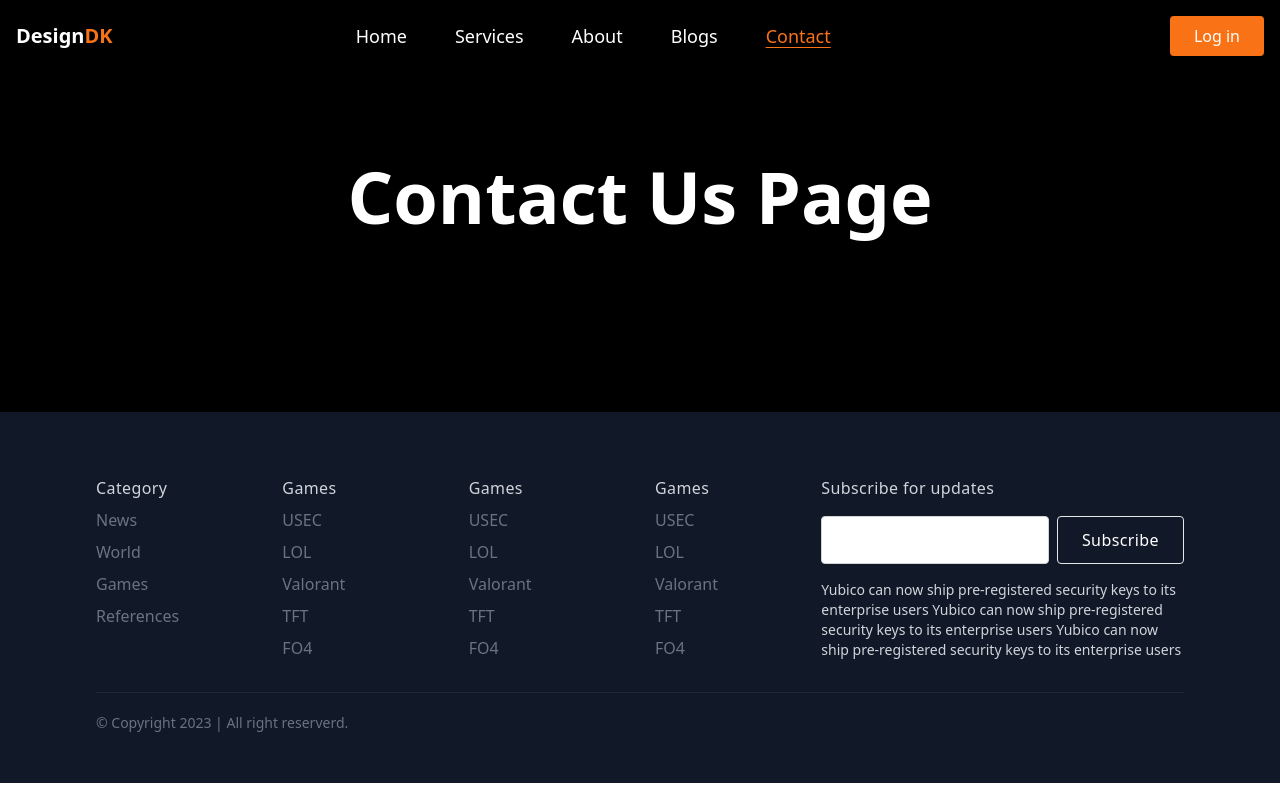
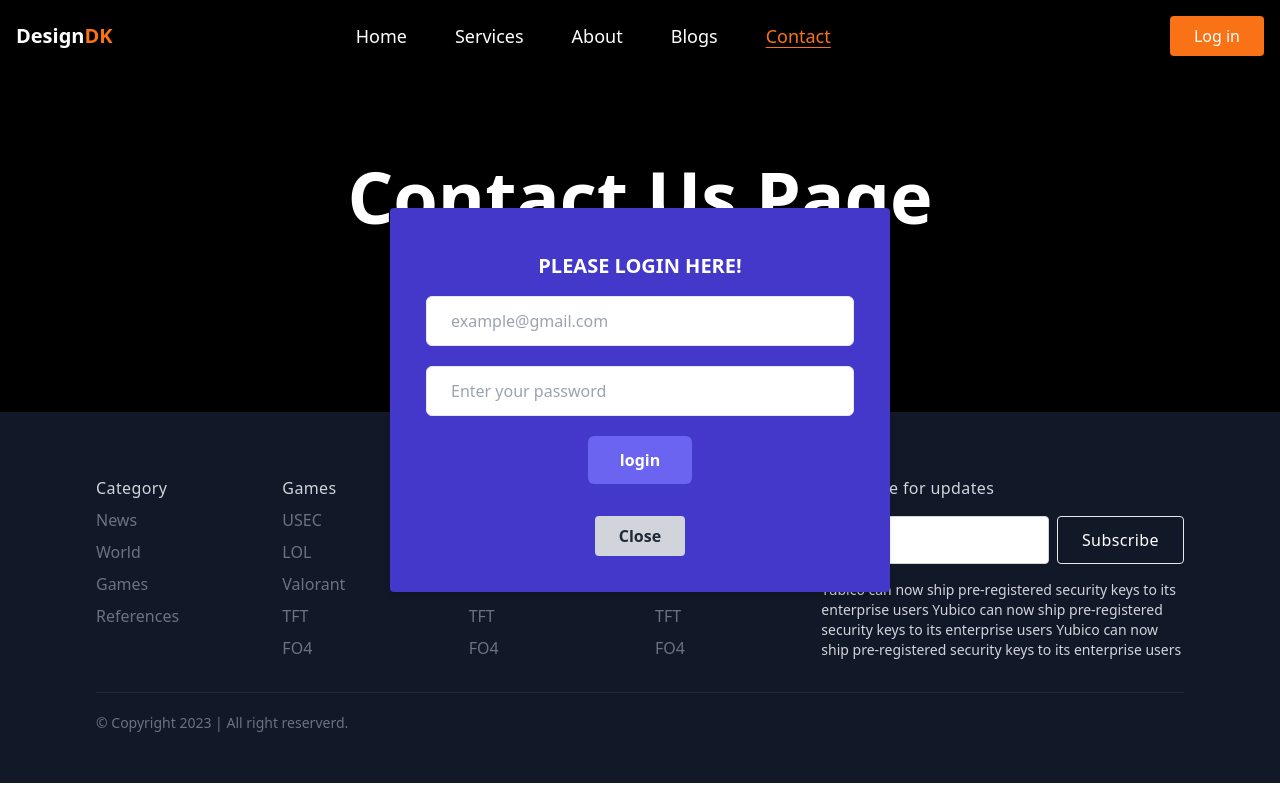
Before and after one commit to Danny2725/USEC-BLog, a React (Vite) app in the folder react-project-blog/: page /contact in a window 1280 px wide. Both pictures are taken after a click on the button "Log in". Built offline with nearby package versions, Linux system fonts and the light colour scheme; some icons are missing.

Commit message:
done single page

```diff
--- /dev/null
+++ b/react-project-blog/src/Page/SingleBlog.jsx
@@ -0,0 +1,41 @@
+import { useLoaderData } from "react-router-dom"
+import { FaUser } from "react-icons/fa";
+import { FaClock } from "react-icons/fa";
+import SideBar from "../conponents/SideBar";
+
+const SingleBlog = () => {
+    const data = useLoaderData();
+    // eslint-disable-next-line no-unused-vars
+    const {title, image ,category,author,published_date,reading_time,content} = data[0];
+  return (
+    <div>
+        <div className="py-40 bg-black text-center text-white px-4">
+      <h2 className="text-5xl lg:text-7xl leading-snug font-bold mb-5"> SingleBlog</h2>
+      </div>
+
+      {/* Blog details */}
+      <div className="max-w-7xl mx-auto my-12 flex flex-col md:flex-row gap-12 pl-8">
+        <div className="lg:w-3/4 mx-auto">
+            <div>
+                <img src={image} alt="" className="w-full mx-auto rounded "/>
+            </div>
+            <h2 className="text-3xl mt-8 font-bold mb-4 text-blue-500 cursor-pointer">{title}</h2>
+            <p className="mb-3 text-gray-600"> <FaUser className="inline-flex items-center mr-2"/> {author} | {published_date}</p>
+            <p className="mb-3 text-gray-600"> <FaClock className="inline-flex items-center mr-2"/>{reading_time}</p>
+            <p className="text-base text-gray-500 mb-6">{content}</p>
+            <div className="text-base text-gray-500 mb-6">
+                <p>Tuyển thủ Faker - Lee Sang-hyeok, người Hàn Quốc, đã trở thành một biểu tượng trong thế giới của tựa game Liên Minh Huyền Thoại (League of Legends). Anh được coi là một trong những người chơi giỏi nhất và nổi tiếng nhất trong lịch sử của tựa game này.</p> <br/>
+                <p>Sinh ra vào ngày 7 tháng 5 năm 1996, Faker bắt đầu tham gia vào thế giới của Liên Minh Huyền Thoại từ khi còn rất trẻ. Anh đã nhanh chóng nổi tiếng với việc chơi tuyệt vời và khả năng thích nghi linh hoạt trong trò chơi. Tài năng xuất sắc của anh đã giúp anh trở thành người chơi hàng đầu trong lĩnh vực này, đồng thời đặt nền móng cho sự nghiệp vô địch của mình.</p> <br/>
+                <p>Một trong những điểm đặc biệt của Faker là khả năng thích nghi và đọc hiểu trò chơi một cách nhanh chóng và chính xác. Anh không chỉ giỏi trong việc điều khiển nhân vật của mình một cách xuất sắc mà còn hiểu rõ về cách thức hoạt động của game. Cách anh đọc trận đấu và dự đoán các động tác của đối thủ đã tạo nên sự ấn tượng mạnh mẽ và giúp anh chiến thắng rất nhiều trận đấu quan trọng.</p> <br/>
+                <p>Sự nổi tiếng của Faker không chỉ đến từ kỹ năng chơi game tuyệt vời mà còn từ tính cách khiêm tốn và tâm huyết với việc cống hiến cho cộng đồng game thủ. Anh luôn dành thời gian để tương tác với fan qua các sự kiện, phỏng vấn và stream trực tuyến. Điều này đã tạo nên một mối liên kết mạnh mẽ giữa anh và cộng đồng người hâm mộ.</p><br/>
+            </div>
+        </div>
+        <div className="lg:w-1/2">
+            <SideBar/>
+        </div>
+      </div>
+    </div>
+  )
+}
+
+export default SingleBlog
--- a/react-project-blog/src/conponents/BlogCards.jsx
+++ b/react-project-blog/src/conponents/BlogCards.jsx
@@ -9,7 +9,7 @@ const BlogCards = ({blogs,currentPage,selectCategory,pageSize}) => {
   return (
     <div className='grid  md:grid-cols-3 sm:grid-cols-2 grid-cols-1 gap-8'>
       {
-        filteredBlogs.map((blog) => <Link key={blog.id} className='p-5 shadow-lg rounded cursor-pointer' >
+        filteredBlogs.map((blog) => <Link to={`/blogs/${blog.id}`} key={blog.id} className='p-5 shadow-lg rounded cursor-pointer' >
           <div>
             <img src={blog.image} alt='' className='w-full'/>
             <h3 className='mt-4 mb-2 font-bold hover:text-blue-600 cursor-pointer'>{blog.title}</h3>
--- /dev/null
+++ b/react-project-blog/src/conponents/Modal.jsx
@@ -0,0 +1,44 @@
+/* eslint-disable react/prop-types */
+
+const Modal = ({isOpen,onClose}) => {
+  return (
+    <div className={`fixed top-0 left-0 w-full h-full flex items-center justify-center ${isOpen ? "" : "hidden"}`}>
+
+    <div className="modal-container">
+        <div className="bg-indigo-700 text-center p-5 h-96 lg:w-[500px] rounded shadow-md">
+            {/* modal content */}
+            <h2 className="text-xl font-semibold mb-4 mt-6 uppercase">Please login here!</h2>
+            <form className="px-4">
+                {/* email */}
+                <div className="mb-5">
+                    <input type="email" name="email" id="email" placeholder="example@gmail.com"
+                        className="w-full rounded-md border border=[#e0e0e0] bg-white py-3 px-6 text-base
+                        font-medium text-[#6B7280] outline-none focus:border-[#6364f1] focus:shadow-md"
+                    />
+                </div>
+                        {/* password */}
+                <div className="mb-5">
+                    <input type="password" name="password" id="password" placeholder="Enter your password"
+                        className="w-full rounded-md border border=[#e0e0e0] bg-white py-3 px-6 text-base
+                        font-medium text-[#6B7280] outline-none focus:border-[#6364f1] focus:shadow-md"
+                    />
+                </div>
+                {/* btn login */}
+                <div>
+                    <button className="hover:shadow-md rounded-md bg-[#6a64f1] hover:bg-orange-600
+                    py-3 px-8 text-base font-semibold text-white outline-none">login</button>
+                </div>
+            </form>
+
+            {/* modal close btn */}
+            <button onClick={onClose} className="bg-gray-300 hover:bg-gray-400 text-gray-800 font-semibold py-2 px-6 rounded inline-flex items-center mt-8">
+                Close
+            </button>
+        </div>
+    </div>
+
+    </div>
+  )
+}
+
+export default Modal
--- a/react-project-blog/src/conponents/Navbar.jsx
+++ b/react-project-blog/src/conponents/Navbar.jsx
@@ -1,9 +1,12 @@
 import { NavLink } from "react-router-dom";
 import { FaFacebook,FaInstagram,FaGithub, FaBars, FaXmark } from "react-icons/fa6";
 import { useState } from "react";
+import Modal from "./modal";
 
 export const Navbar = () => {
     const [isMenuOpen,setIsMenuOpen] = useState (false);
+    const [isModalOpen,setIsModalOpen] = useState (false);
+
     const toggleMenu = () => {
         setIsMenuOpen(!isMenuOpen);
     }
@@ -14,6 +17,14 @@ export const Navbar = () => {
         { path: "/blogs", link: "Blogs" },
         { path: "/contact", link: "Contact" },
     ];
+
+    // modal details
+    const openModal = () => {
+        setIsModalOpen(true)
+    }
+    const closeModal = () => {
+        setIsModalOpen(false);
+    }
     return (
         <header className="bg-black text-white fixed top-0 left-0 right-0">
             <nav className="px-4 py-4 max-w-7xl mx-auto flex justify-between items-center">
@@ -39,9 +50,12 @@ export const Navbar = () => {
                 <a href="/" className="hover:text-orange-400"><FaFacebook/> </a>
                 <a href="/" className="hover:text-orange-400"><FaGithub /> </a>
                 <a href="/" className="hover:text-orange-400"><FaInstagram /> </a>
-                <button className="bg-orange-500 px-6 py-2 font-medium rounded hover:bg-white
+                <button onClick={openModal} className="bg-orange-500 px-6 py-2 font-medium rounded hover:bg-white
                  hover:text-orange-500 transition-all duration-200 ease-in"> Log in</button>
             </div>
+
+            {/* <Modal isOpen={isModalOpen} onClose= {closeModal}/> */}
+                <Modal isOpen={isModalOpen} onClose= {closeModal}/>
 
             {/* mobile menu btn, display mobile screen*/}
             <div className="md:hidden">
--- a/react-project-blog/src/conponents/SideBar.jsx
+++ b/react-project-blog/src/conponents/SideBar.jsx
@@ -1,7 +1,6 @@
 import { useEffect, useState } from "react"
 import { Link } from "react-router-dom";
 import { FaArrowRight } from "react-icons/fa6";
-
 const SideBar = () => {
 
     const [popularBlogs, setPopularBlogs] = useState([]);
--- a/react-project-blog/src/main.jsx
+++ b/react-project-blog/src/main.jsx
@@ -11,6 +11,7 @@ import { Blogs } from './Page/Blogs.jsx';
 import About from './Page/About.jsx';
 import Contact from './Page/Contact.jsx';
 import Services from './Page/Services.jsx';
+import SingleBlog from './Page/SingleBlog.jsx';
 
 const router = createBrowserRouter([
   {
@@ -37,6 +38,11 @@ const router = createBrowserRouter([
         path: "/services",
         element: <Services/>
       },
+      {
+        path: "/blogs/:id",
+        element: <SingleBlog/>,
+        loader : ({params}) => fetch(`http://localhost:5000/blogs/${params.id}`)
+      },
     ],
   },
 ]);
```
